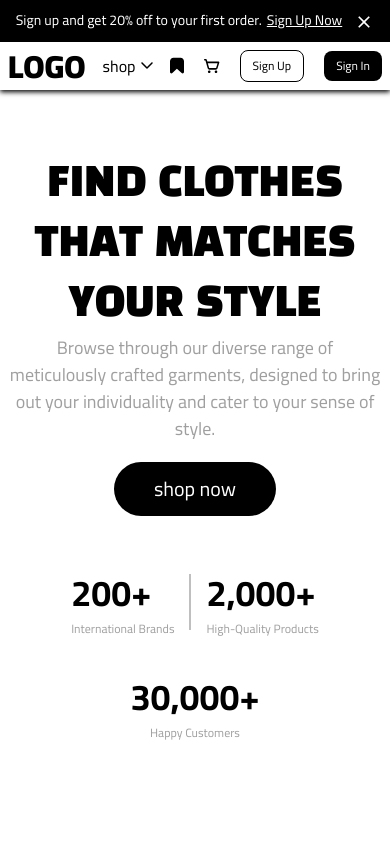
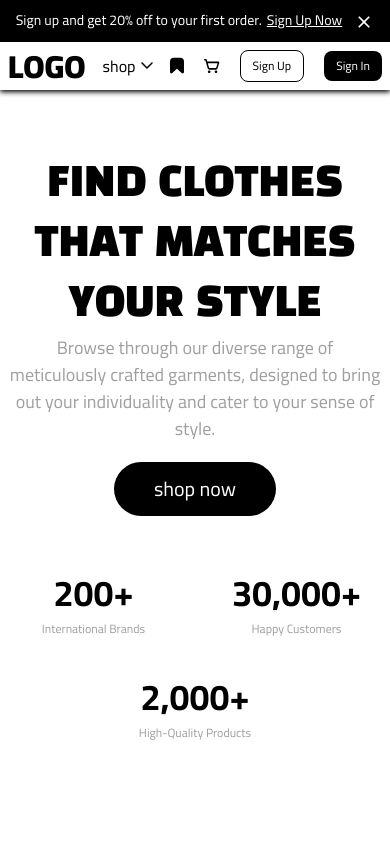
Before and after one commit to aliNajib4/eCommerce, a React (Vite) app: page / in a window 390 px wide. Shown: the top 844 px of the page. Built offline with nearby package versions, Linux system fonts and the light colour scheme; data requests are answered from the project's data file.

Commit message:
FIX url and ui

```diff
--- a/src/pages/Home.tsx
+++ b/src/pages/Home.tsx
@@ -7,6 +7,7 @@ import gym from "@assets/images/gym.png";
 import formal from "@assets/images/formal.png";
 import casual from "@assets/images/casual.png";
 import party from "@assets/images/party.jpg";
+import { Link } from "react-router-dom";
 
 const dataComments = [
   {
@@ -57,7 +58,9 @@ const Home = () => {
           designed to bring out your individuality and cater to your sense of
           style.
         </p>
-        <a className="shop-btn">shop now</a>
+        <Link className="shop-btn" to="/products">
+          shop now
+        </Link>
         <ul className="anlytics">
           <li>
             <span>200+</span> International Brands
@@ -86,10 +89,10 @@ const Home = () => {
         <h2 className="title">BROWSE BY dress STYLE</h2>
         <div className="main">
           {dataCategories.map(({ name, image }) => (
-            <div key={name} className="category">
+            <Link to={"products/" + name} key={name} className="category">
               <p className="name">{name}</p>
               <img src={image} alt={name} />
-            </div>
+            </Link>
           ))}
         </div>
       </section>
--- a/src/styles/base/reset.scss
+++ b/src/styles/base/reset.scss
@@ -25,6 +25,7 @@ a {
 img {
   max-width: 100%;
   display: block;
+  user-select: none;
 }
 
 button {
--- a/src/styles/pages/Home.scss
+++ b/src/styles/pages/Home.scss
@@ -30,28 +30,26 @@
       @include button.button();
     }
     .anlytics {
-      display: flex;
+      display: grid;
+      grid-template-columns: repeat(3, 1fr);
       align-items: center;
       justify-content: center;
       flex-wrap: wrap;
       gap: 32px;
       margin: 50px 0 0;
+      @media (max-width: 1024px) {
+        grid-template-columns: repeat(2, 1fr);
+      }
       li {
+        display: flex;
+        flex-direction: column;
+        align-items: center;
         position: relative;
         color: var(--gray60);
         font-size: 12px;
-        &:not(:last-child)::after {
-          content: "";
-          position: absolute;
-          top: 8px;
-          right: -16px;
-          width: 2px;
-          height: calc(100% - 16px);
-          background-color: var(--gray40);
-        }
         @media (max-width: 1024px) {
-          &:nth-child(2):after {
-            display: none;
+          &:nth-child(2) {
+            grid-area: 2 / 1 / 3 / 3;
           }
         }
         span {
@@ -118,12 +116,16 @@
             grid-area: auto;
           }
         }
+        &:hover .name {
+          translate: 20px 0;
+        }
         .name {
           padding: 20px 32px;
           font-size: 24px;
           font-weight: bold;
           z-index: 20;
           position: relative;
+          transition: 0.25s;
         }
         img {
           position: absolute;
```
